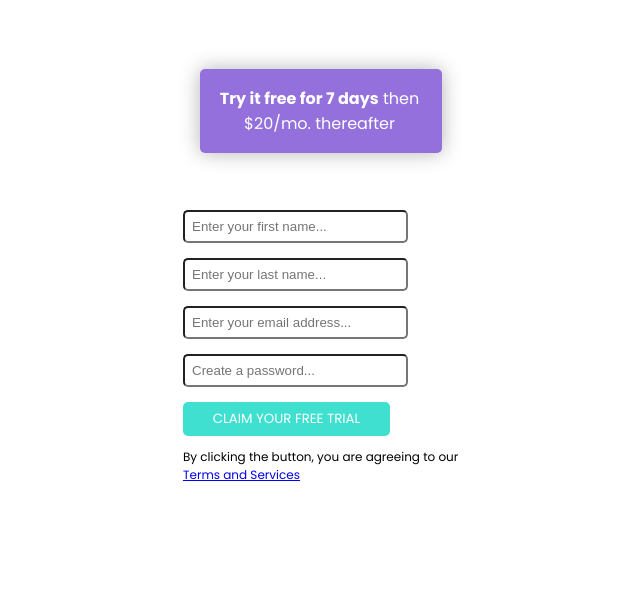
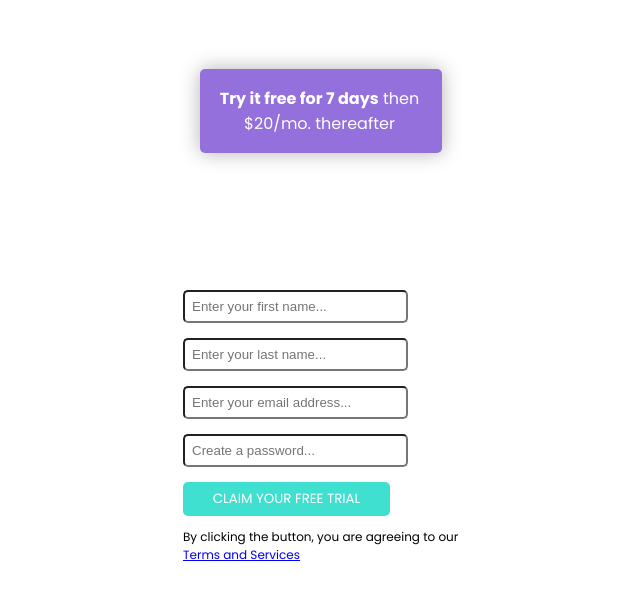
Before and after one commit to JohnMHoyt24/signup-form, a React (Vite) app in the folder signup-form/: page / in a window 1280 px wide. Shown: the part 157-756 px from the top of the page, without its empty margins (319-959 px from the left). Built offline with nearby package versions, Linux system fonts and the light colour scheme.

Commit message:
Remove unused component from signup.tsx.

```diff
--- a/signup-form/src/assets/App.css
+++ b/signup-form/src/assets/App.css
@@ -30,7 +30,7 @@
   flex-direction: column;
   justify-content: center;
   align-items: center;
-  height: 40vh;
+  height: 60vh;
   width: 25%;
   margin: 0 auto;
   background-color: white;
--- a/signup-form/src/components/signup.tsx
+++ b/signup-form/src/components/signup.tsx
@@ -1,5 +1,4 @@
 import React, { useState } from "react";
-import FreeTrial from "./freetrial";
 import "../assets/signup.css";
 
 interface User {
```
